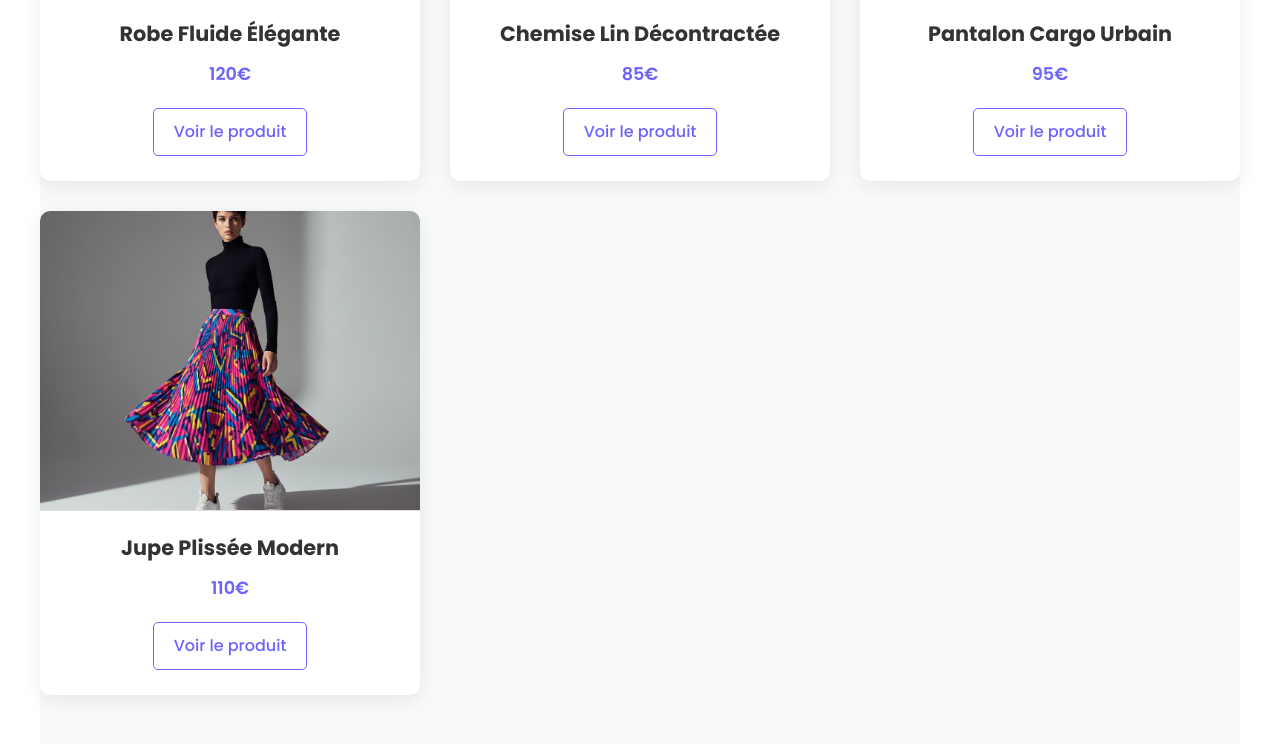
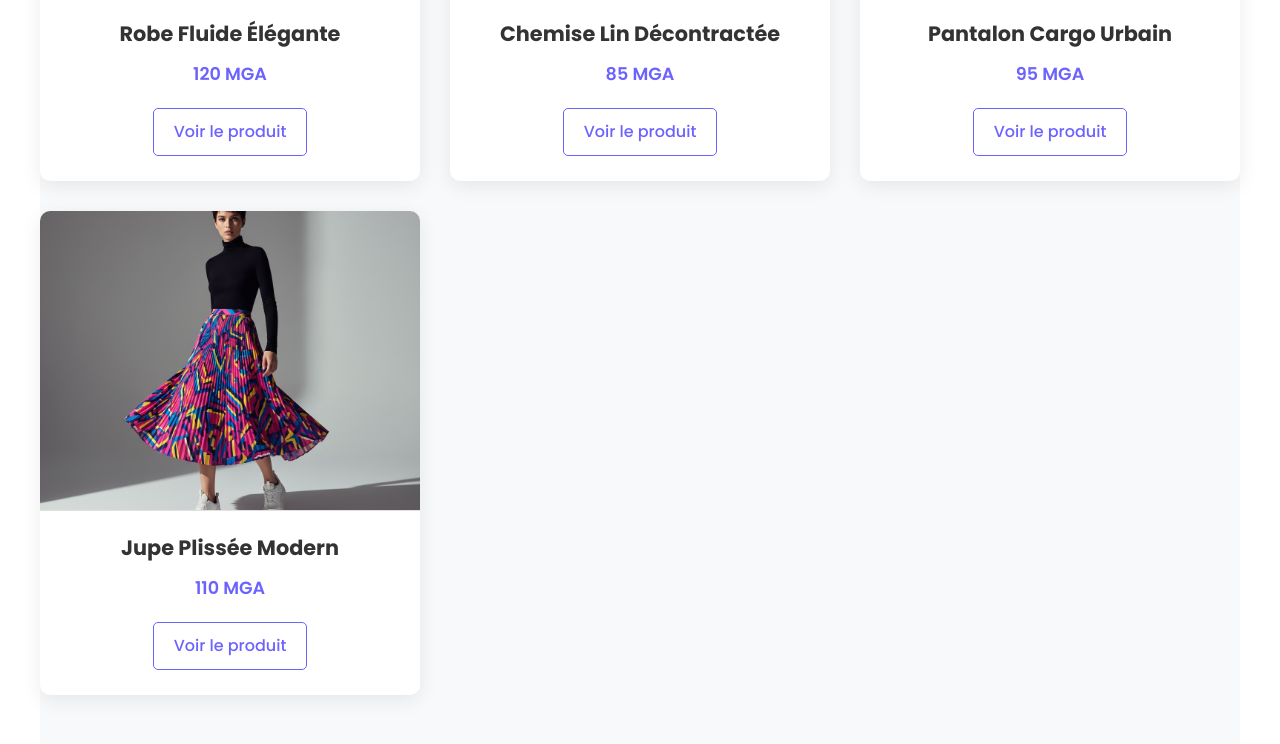
Before and after one commit to Jonathanrazakalalaina/vibe-coding-front-tendsite, a plain HTML site: page index.html in a window 1280 px wide. Shown: the part 1172-1916 px from the top of the page. Drawn offline with nearby package versions, Linux system fonts and the light colour scheme.

Commit message:
correcting currency

```diff
--- a/index.html
+++ b/index.html
@@ -47,25 +47,25 @@
             <div class="product-card">
                 <div class="product-image"></div>
                 <h3>Robe Fluide Élégante</h3>
-                <p>120€</p>
+                <p>120 MGA</p>
                 <a href="#" class="btn-secondary">Voir le produit</a>
             </div>
             <div class="product-card">
                 <div class="product-image"></div>
                 <h3>Chemise Lin Décontractée</h3>
-                <p>85€</p>
+                <p>85 MGA</p>
                 <a href="#" class="btn-secondary">Voir le produit</a>
             </div>
             <div class="product-card">
                 <div class="product-image"></div>
                 <h3>Pantalon Cargo Urbain</h3>
-                <p>95€</p>
+                <p>95 MGA</p>
                 <a href="#" class="btn-secondary">Voir le produit</a>
             </div>
             <div class="product-card">
                 <div class="product-image"></div>
                 <h3>Jupe Plissée Modern</h3>
-                <p>110€</p>
+                <p>110 MGA</p>
                 <a href="#" class="btn-secondary">Voir le produit</a>
             </div>
         </div>
```
